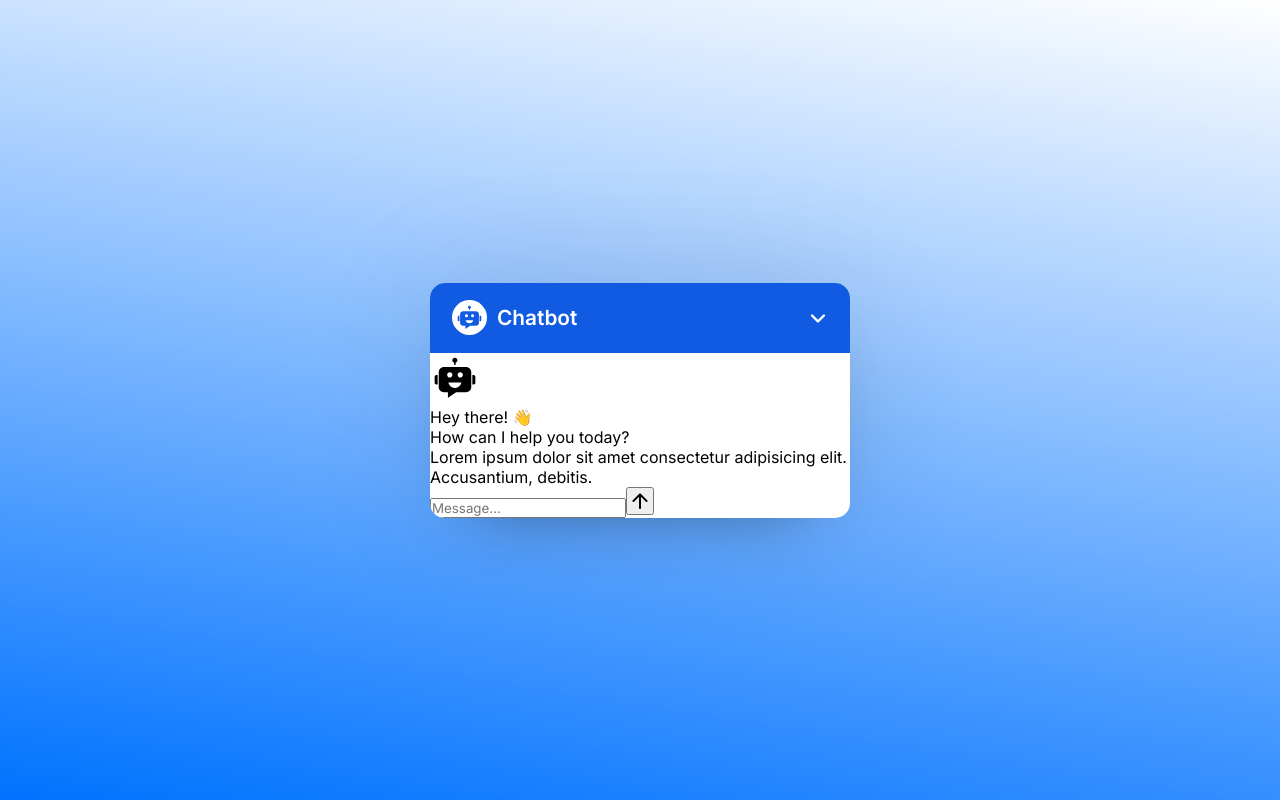
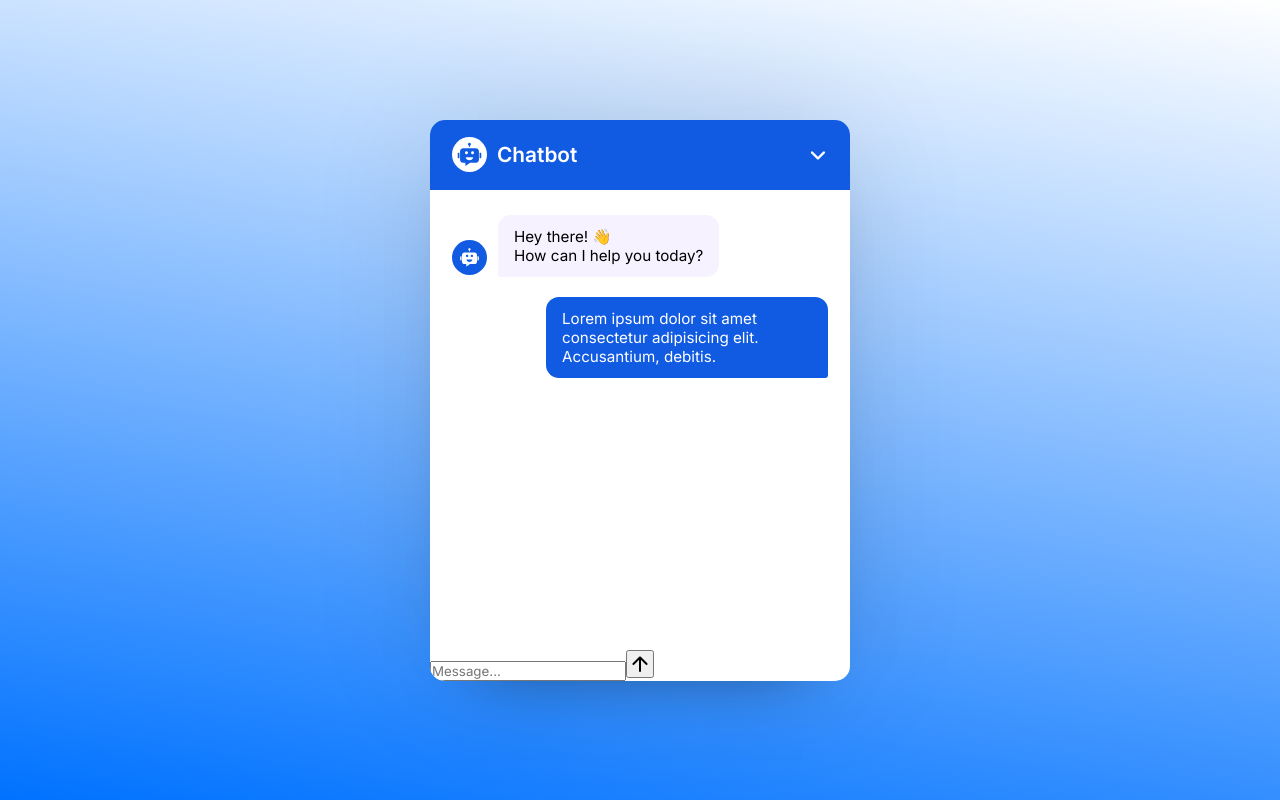
Before and after one commit to Gaurangjodh/AI_Chatbot, a React (Vite) app: page / in a window 1280 px wide. Built offline with nearby package versions, Linux system fonts and the light colour scheme.

Commit message:
style the chat body

```diff
--- a/src/index.css
+++ b/src/index.css
@@ -75,3 +75,56 @@
 .chat-header button:hover{
   background: #0d4abc;
 }
+
+.chat-body{
+  display: flex;
+  flex-direction: column;
+  gap: 20px;
+  height: 460px;
+  padding: 25px 22px;
+  overflow-y: auto;
+}
+
+.chat-body .message{
+  display: flex;
+  align-items: center;
+  gap: 11px;
+}
+
+.chat-body .message svg {
+  height: 35px;
+  width: 35px;
+  background: #115be3;
+  border-radius: 50%;
+  fill: #fff;
+  padding: 6px;
+  flex-shrink: 0;
+  margin-bottom: 2px;
+  align-self: flex-end;
+}
+
+.chat-body .message .message-text {
+  padding: 12px 16px;
+  max-width: 75%;
+  word-wrap: break-word;
+  white-space: pre-line;
+  font-size: 0.95rem;
+}
+
+.chat-body .bot-message .message-text {
+  background: #f6f2ff;
+  border-radius: 13px 13px 13px 3px;
+
+}
+
+.chat-body .user-message{
+  flex-direction: column;
+  align-items: flex-end;
+}
+
+.chat-body .user-message .message-text {
+  background: #115be3;
+  color: #fff;
+  border-radius: 13px 13px 3px 13px;
+
+}
```
